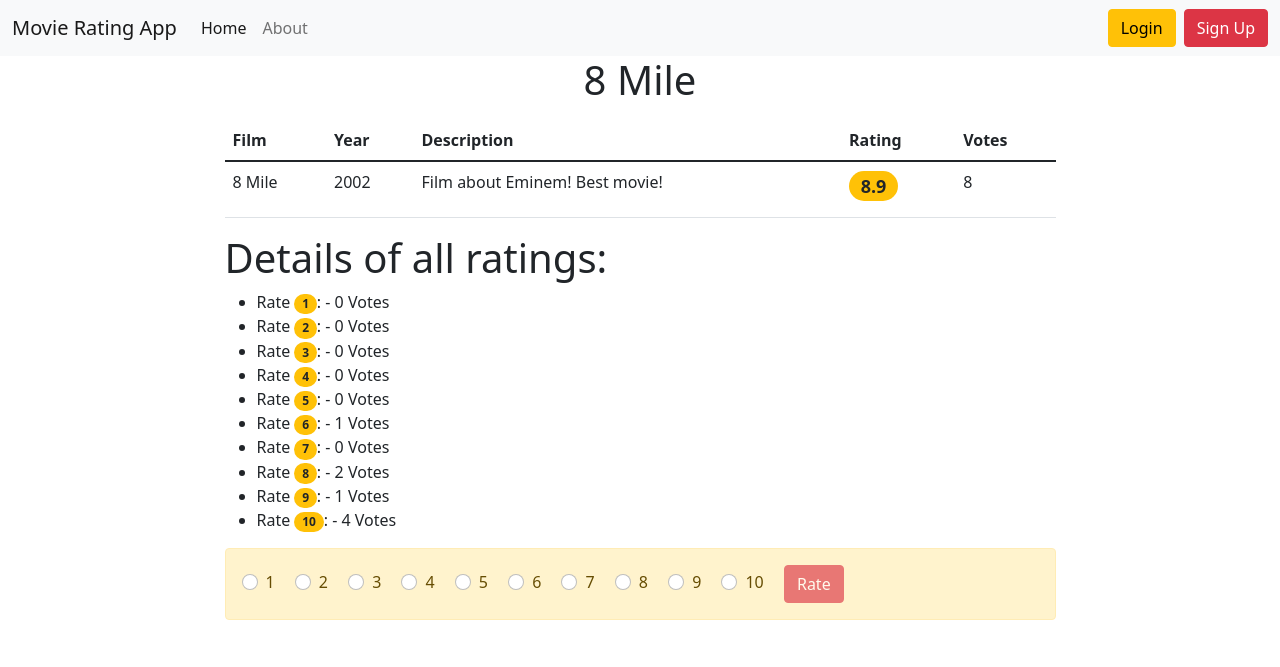
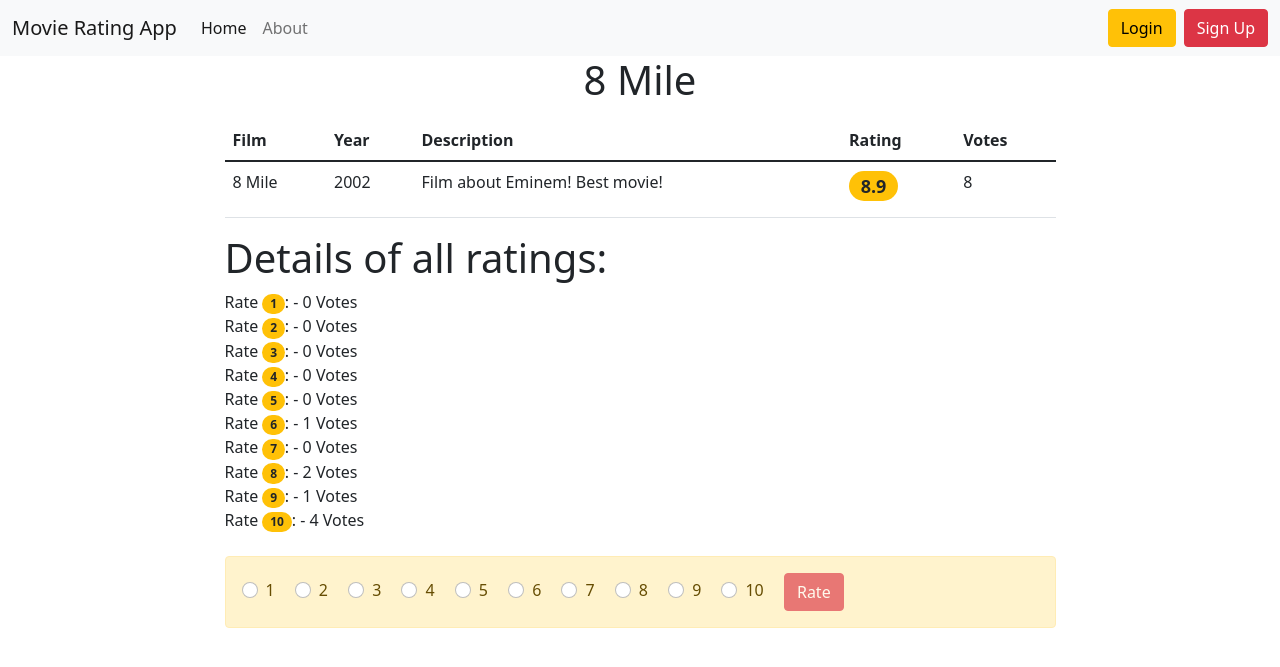
Before and after one commit to Falco13/movie_rating, a Django app: a page that uses movie_rating/templates/movie_rating/detail.html in a window 1280 px wide. Shown: the top 667 px of the page. Run offline with Django 4.2, Linux system fonts and the light colour scheme; data comes from the database, SQL or seed files in the repository.

Commit message:
fix detail.html for Rate

```diff
--- a/movie_rating/templates/movie_rating/detail.html
+++ b/movie_rating/templates/movie_rating/detail.html
@@ -26,12 +26,10 @@
 </table>
 
 <h1>Details of all ratings:</h1>
-<ul>
     {% for rating, count in ratings_summary.items %}
-        <li>Rate <span class="badge rounded-pill bg-warning text-dark">{{ rating }}</span>: - {{ count }} Votes</li>
+        Rate <span class="badge rounded-pill bg-warning text-dark">{{ rating }}</span>: - {{ count }} Votes<br>
     {% endfor %}
-</ul>
-
+<br>
 {% if user_rate.rating %}
 {% if request.user.is_authenticated %}
 <div class="alert alert-success" role="alert">You have already rated this movie.
```
